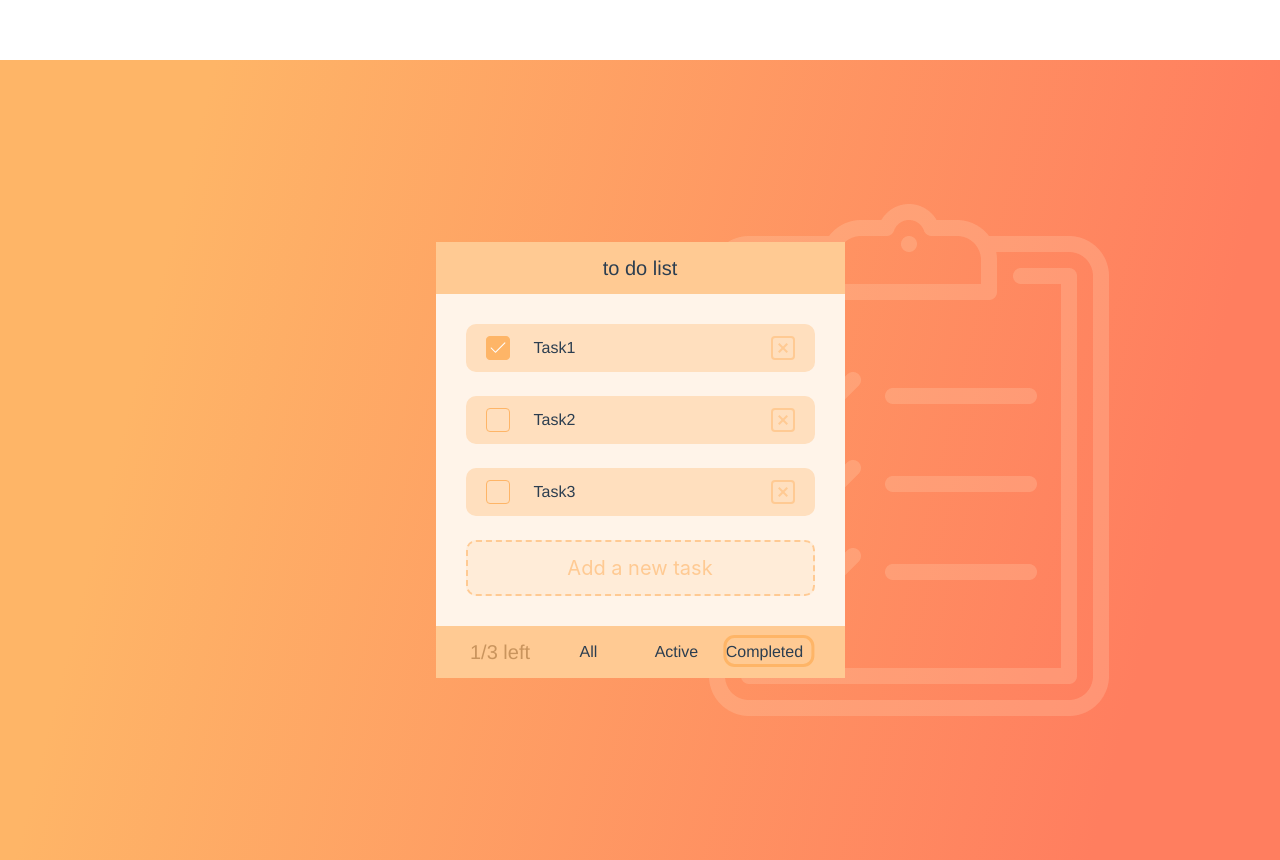
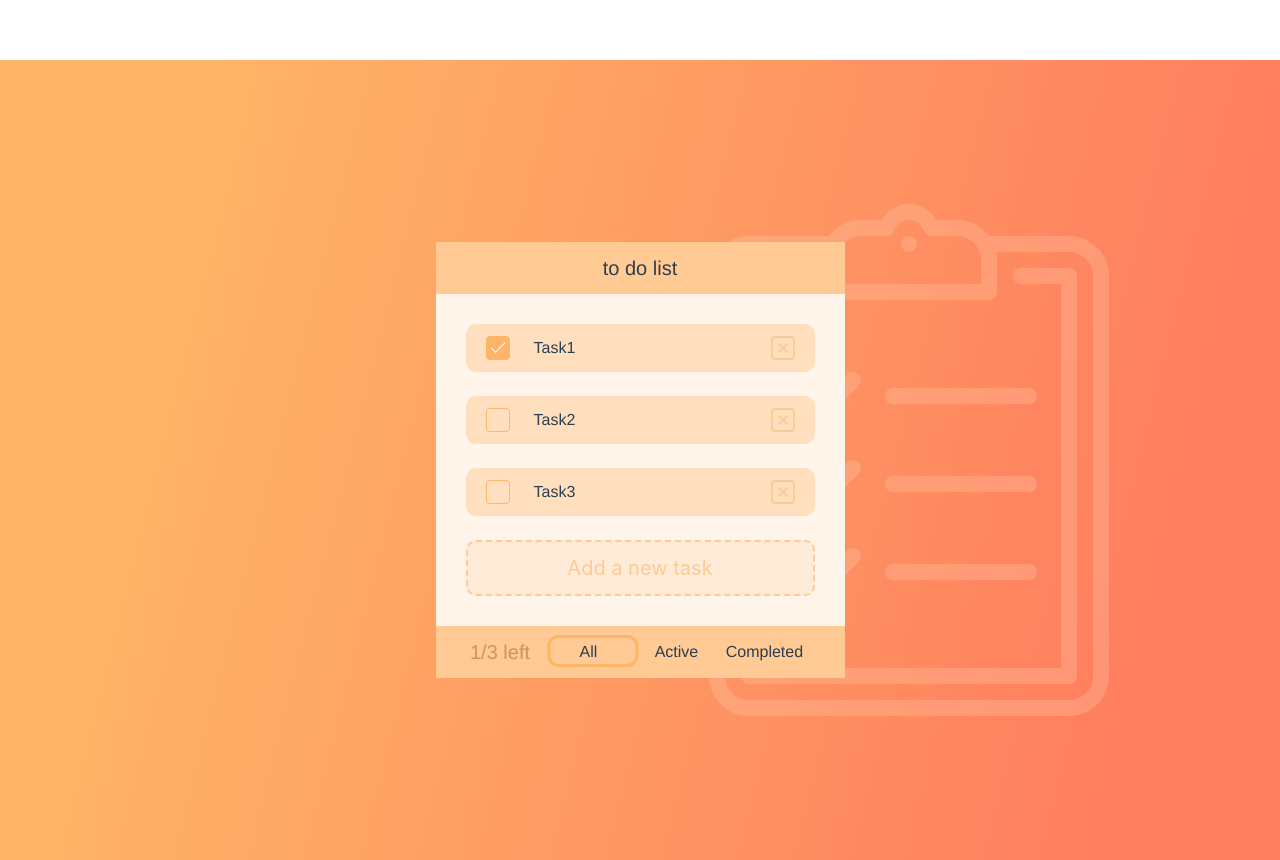
Before and after one commit to mklapshin/Vue, a Vue app: page / in a window 1280 px wide. Built offline with nearby package versions, Linux system fonts and the light colour scheme.

Commit message:
footer buttons

```diff
--- a/src/components/Tab.vue
+++ b/src/components/Tab.vue
@@ -4,7 +4,7 @@
       class="app-tabs__input app-tabs__input_one"
       type="radio"
       name="tab"
-      checked
+      :checked="tabChecked"
     />
     <span class="app-tabs__fake">{{ tabText }}</span>
   </label>
@@ -14,6 +14,7 @@
 export default {
   props: {
     tabText: String,
+    tabChecked: Boolean,
   },
 };
 </script>
--- a/src/components/Tabs.vue
+++ b/src/components/Tabs.vue
@@ -1,6 +1,11 @@
 <template>
   <div class="app-footer__tabs app-tabs">
-    <Tab v-for="tab in tabs" :key="tab.id" :tabText="tab.text" />
+    <Tab
+      v-for="tab in tabs"
+      :key="tab.id"
+      :tabText="tab.text"
+      :tabChecked="tab.isChecked"
+    />
   </div>
 </template>
 
@@ -14,14 +19,17 @@ export default {
         {
           text: "All",
           id: 1,
+          isChecked: true,
         },
         {
           text: "Active",
           id: 2,
+          isChecked: false,
         },
         {
           text: "Completed",
           id: 3,
+          isChecked: false,
         },
       ],
     };
```
